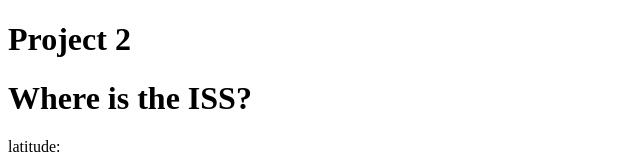
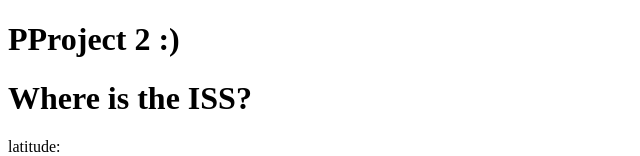
Before and after one commit to yannicklansink/working_with_data-apis, a plain HTML site: page project2/index.html in a window 1280 px wide. Shown: the top 156 px of the page, without its empty margins (0-640 px from the left). Drawn offline with Linux system fonts and the light colour scheme; no server answers.

Commit message:
first commit from new pc

```diff
--- a/project2/index.html
+++ b/project2/index.html
@@ -7,7 +7,7 @@
     <title>Document</title>
 </head>
 <body>
-    <h1>Project 2</h1>
+    <h1>PProject 2 :)</h1>
     <h1>Where is the ISS?</h1>
     <p>
         latitude: <span id="lat"></span><br>
```
